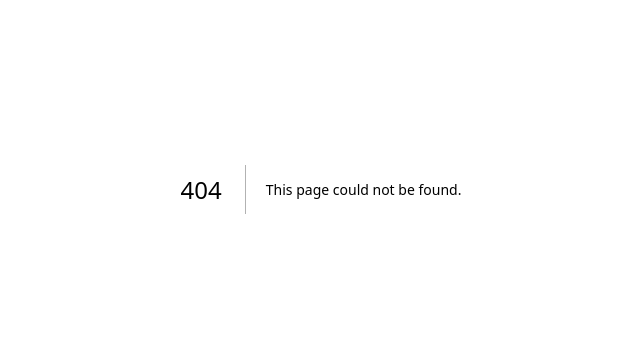
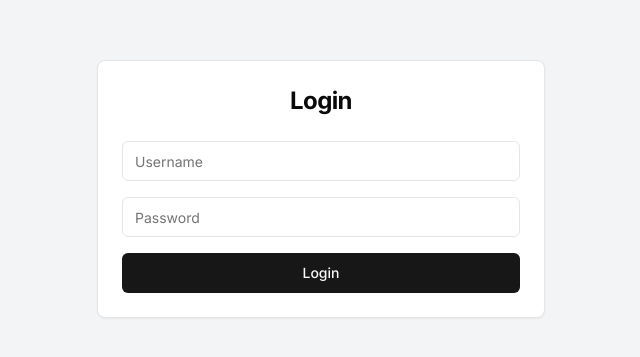
Before and after one commit to digntech/gmb-qr, a Next.js app: page /login in a window 1280 px wide. Before the commit this address had no page. Shown: the part 211-568 px from the top of the page, without its empty margins (319-959 px from the left). Built offline with nearby package versions, Linux system fonts and the light colour scheme.

Commit message:
Homepage redesigned & GMB lock-in implemented

```diff
--- a/package.json
+++ b/package.json
@@ -17,7 +17,7 @@
     "@radix-ui/react-icons": "^1.3.0",
     "@radix-ui/react-label": "^2.1.0",
     "@radix-ui/react-separator": "^1.1.0",
-    "@radix-ui/react-slot": "^1.1.0",
+    "@radix-ui/react-slot": "^1.1.1",
     "@radix-ui/react-tabs": "^1.1.1",
     "@react-google-maps/api": "^2.19.3",
     "antd": "^5.20.5",
--- /dev/null
+++ b/src/app/api/login/route.js
@@ -0,0 +1,23 @@
+import { NextResponse } from 'next/server'
+import { cookies } from 'next/headers'
+
+export async function POST(request) {
+  const { username, password } = await request.json()
+
+  if (
+    username === process.env.AUTH_USERNAME &&
+    password === process.env.AUTH_PASSWORD
+  ) {
+    const token = Math.random().toString(36).substr(2)
+    cookies().set('auth_token', token, {
+      httpOnly: true,
+      secure: process.env.NODE_ENV === 'production',
+      sameSite: 'strict',
+      path: '/',
+    })
+
+    return NextResponse.json({ success: true })
+  } else {
+    return NextResponse.json({ success: false }, { status: 401 })
+  }
+}
--- a/src/app/globals.css
+++ b/src/app/globals.css
@@ -97,3 +97,8 @@
 body {
 	background-image: linear-gradient(to bottom right, var(--tw-gradient-stops));
 }
+.dotted-bg{
+	background-image:url("https://cdn.prod.website-files.com/628288c5cd3e8411b90a36a4/65761cbdb9d7afd78bb7a288_Hero-pattern-dots.svg");
+	background-position: 2px 47px;
+    background-size: 74px 74px;
+}
--- a/src/app/page.js
+++ b/src/app/gmb/page.js
@@ -1,10 +1,18 @@
-"use client";
+
 import Footer from "@/components/Footer";
 import Navbar from "@/components/Navbar";
 import { QrCodeGenerator } from "@/components/qr-code-generator";
+import { cookies } from "next/headers";
+import { redirect } from "next/navigation";
 import React from "react";
 
 function page() {
+	const cookieStore = cookies()
+	const token = cookieStore.get('auth_token')
+
+	if (!token) {
+	  redirect('/login')
+	}
 	return (
 		<div>
 			<Navbar />
--- /dev/null
+++ b/src/app/login/page.js
@@ -0,0 +1,63 @@
+'use client'
+
+import { useState } from 'react'
+import { useRouter } from 'next/navigation'
+import { Card, CardContent, CardHeader, CardTitle } from "@/components/ui/card"
+import { Input } from "@/components/ui/input"
+import { Button } from "@/components/ui/button"
+
+export default function Login() {
+  const [username, setUsername] = useState('')
+  const [password, setPassword] = useState('')
+  const [error, setError] = useState('')
+  const router = useRouter()
+
+  const handleSubmit = async (e) => {
+    e.preventDefault()
+    setError('')
+
+    const response = await fetch('/api/login', {
+      method: 'POST',
+      headers: { 'Content-Type': 'application/json' },
+      body: JSON.stringify({ username, password }),
+    })
+
+    if (response.ok) {
+      router.push('/gmb')
+    } else {
+      setError('Invalid credentials')
+    }
+  }
+
+  return (
+    <div className="flex justify-center items-center min-h-screen bg-gray-100">
+      <Card className="w-full max-w-md">
+        <CardHeader>
+          <CardTitle className="text-2xl font-bold text-center">Login</CardTitle>
+        </CardHeader>
+        <CardContent>
+          <form onSubmit={handleSubmit} className="space-y-4">
+            <Input
+              type="text"
+              placeholder="Username"
+              value={username}
+              onChange={(e) => setUsername(e.target.value)}
+              required
+            />
+            <Input
+              type="password"
+              placeholder="Password"
+              value={password}
+              onChange={(e) => setPassword(e.target.value)}
+              required
+            />
+            <Button type="submit" className="w-full">
+              Login
+            </Button>
+            {error && <p className="text-red-500 text-center">{error}</p>}
+          </form>
+        </CardContent>
+      </Card>
+    </div>
+  )
+}
--- /dev/null
+++ b/src/app/middleware.js
@@ -0,0 +1,17 @@
+import { NextResponse } from 'next/server'
+
+export function middleware(request) {
+  const path = request.nextUrl.pathname
+  const isGmbPath = path.startsWith('/gmb')
+  const token = request.cookies.get('auth_token')?.value
+
+  if (isGmbPath && !token) {
+    return NextResponse.redirect(new URL('/login', request.url))
+  }
+
+  return NextResponse.next()
+}
+
+export const config = {
+  matcher: '/gmb/:path*',
+}
--- /dev/null
+++ b/src/app/page.jsx
@@ -0,0 +1,20 @@
+
+import Hero from '@/components/Hero'
+import ToolCards from '@/components/ToolCards'
+import CTA from '@/components/CTA'
+import Footer from '@/components/Footer'
+import Navbar from '@/components/Navbar'
+
+export default function Home() {
+  return (
+    (<div className="min-h-screen flex flex-col">
+      <Navbar />
+      <main className="flex-grow dotted-bg">
+        <Hero />
+        <ToolCards />
+        {/* <CTA /> */}
+      </main>
+      <Footer />
+    </div>)
+  );
+}
--- /dev/null
+++ b/src/components/CTA.jsx
@@ -0,0 +1,13 @@
+import { Button } from '@/components/ui/button'
+
+export default function CTA() {
+  return (
+    (<section className="bg-primary text-white py-20">
+      <div className="container mx-auto px-4 text-center">
+        <h2 className="text-3xl font-bold mb-4">Ready to Get Started?</h2>
+        <p className="text-xl mb-8">Join thousands of satisfied users and start creating QR codes today!</p>
+        <Button size="lg" variant="secondary">Sign Up Now</Button>
+      </div>
+    </section>)
+  );
+}
--- /dev/null
+++ b/src/components/Hero.jsx
@@ -0,0 +1,14 @@
+import { Button } from '@/components/ui/button'
+
+export default function Hero() {
+  return (
+    (<section
+      className=" py-20">
+      <div className="container mx-auto px-4 text-center">
+        <h1 className="text-4xl md:text-5xl font-bold mb-4">QR Code Solutions for Every Need</h1>
+        <p className="text-xl mb-8">Create, customize, and manage QR codes with our powerful tools</p>
+        <Button size="lg" variant="secondary">Get Started</Button>
+      </div>
+    </section>)
+  );
+}
--- a/src/components/Navbar.jsx
+++ b/src/components/Navbar.jsx
@@ -1,3 +1,5 @@
+"use client"
+
 import { useState } from "react";
 import Link from "next/link";
 import { usePathname } from "next/navigation";
@@ -21,9 +23,9 @@ export default function Navbar() {
 					<div className="hidden sm:ml-6 sm:flex sm:items-center">
 						<div className="flex space-x-4">
 							<Link
-								href="/"
+								href="/gmb"
 								className={`${
-									pathname === "/"
+									pathname === "/gmb"
 										? "bg-gray-900 text-white"
 										: "text-black-300 hover:bg-gray-700 hover:text-white"
 								} px-3 py-2 rounded-md text-sm font-medium`}
@@ -82,9 +84,9 @@ export default function Navbar() {
 				<div className="sm:hidden">
 					<div className="px-2 pt-2 pb-3 space-y-1">
 						<Link
-							href="/"
+							href="/gmb"
 							className={`${
-								pathname === "/"
+								pathname === "/gmb"
 									? "bg-gray-900 text-white"
 									: "text-gray-300 hover:bg-gray-700 hover:text-white"
 							} block px-3 py-2 rounded-md text-base font-medium`}
--- /dev/null
+++ b/src/components/ToolCards.jsx
@@ -0,0 +1,74 @@
+import { Card, CardContent, CardDescription, CardFooter, CardHeader, CardTitle } from '@/components/ui/card'
+import { QrCode, Pencil, BarChart, Scan, Map, IndianRupee, ReceiptIndianRupee, MapPinned, ChevronRightCircle, ChevronRight } from 'lucide-react'
+import { Badge } from './ui/badge';
+import { Button } from './ui/button';
+import Link from 'next/link';
+
+export default function ToolCards() {
+  const tools = [
+    {
+      title: "GMB Review QR Generator",
+      description: "Generate QR codes to effortlessly direct customers to your Google My Business page for reviews. Boost your online reputation, increase visibility, and drive more business.",
+      icon: MapPinned,
+      link:"/gmb",
+      categories: ["SALES", "Reputation"],
+    },
+    {
+      title: "Social Media QR Generator",
+      description: "Quickly share your social media profiles with a custom QR code. Boost your online presence, drive traffic, and simplify connections.",
+      icon: QrCode,
+      categories: ["Marketing", "Engagement"],
+      link:"/social",
+    },
+    {
+      title: "UPI Payment QR generator",
+      description: "Generate unique QR codes for instant UPI payments. Simplify transactions, accelerate payments, and enhance customer experience.",
+      icon: ReceiptIndianRupee,
+      categories: ["Revenue", "Sales"],
+      link:"/upi",
+    },
+  ]
+
+  return (
+    (<section id="tools" className="py-20">
+      <div className="container mx-auto px-4">
+        <h2 className="text-3xl font-bold text-center mb-12">Our Tools</h2>
+        <div className="grid grid-cols-1 md:grid-cols-3 gap-8">
+          {tools.map((tool, index) => (
+            <Card key={index} className="hover:shadow-lg transition-shadow duration-300">
+              <CardHeader>
+                <tool.icon className="h-12 w-12 text-primary mb-4" />
+                <CardTitle>{tool.title}</CardTitle>
+              </CardHeader>
+              <CardContent>
+                <CardDescription className="mb-3">{tool.description}</CardDescription>
+                <div className="flex items-center gap-4">
+
+                    <Link
+                      href={tool.link}
+                      className="text-sm text-gray-500 hover:text-gray-900 transition-colors"
+                    >
+                      <Button className="w-auto">{tool.link == ("/gmb")? "Start" :"Start Free"} <ChevronRight/> </Button>
+                    </Link>
+                  </div>
+              </CardContent>
+              <CardFooter>
+              {tool.categories.map((category, i) => (
+                      <Badge
+                        key={i}
+                        variant="primary"
+                        className="bg-primary/10 text-primary hover:bg-primary/20 uppercase mx-1"
+                      >
+                        <div className="mr-1.5 h-1.5 w-1.5 rounded-full bg-primary " />
+                        {category}
+                      </Badge>
+                    ))}
+
+              </CardFooter>
+            </Card>
+          ))}
+        </div>
+      </div>
+    </section>)
+  );
+}
--- /dev/null
+++ b/src/components/ui/badge.jsx
@@ -0,0 +1,34 @@
+import * as React from "react"
+import { cva } from "class-variance-authority";
+
+import { cn } from "@/lib/utils"
+
+const badgeVariants = cva(
+  "inline-flex items-center rounded-full border px-2.5 py-0.5 text-xs font-semibold transition-colors focus:outline-none focus:ring-2 focus:ring-ring focus:ring-offset-2",
+  {
+    variants: {
+      variant: {
+        default:
+          "border-transparent bg-primary text-primary-foreground hover:bg-primary/80",
+        secondary:
+          "border-transparent bg-secondary text-secondary-foreground hover:bg-secondary/80",
+        destructive:
+          "border-transparent bg-destructive text-destructive-foreground hover:bg-destructive/80",
+        outline: "text-foreground",
+      },
+    },
+    defaultVariants: {
+      variant: "default",
+    },
+  }
+)
+
+function Badge({
+  className,
+  variant,
+  ...props
+}) {
+  return (<div className={cn(badgeVariants({ variant }), className)} {...props} />);
+}
+
+export { Badge, badgeVariants }
```
Also changed, not shown: 1 other file (tests, documents, lock files or other folders).
